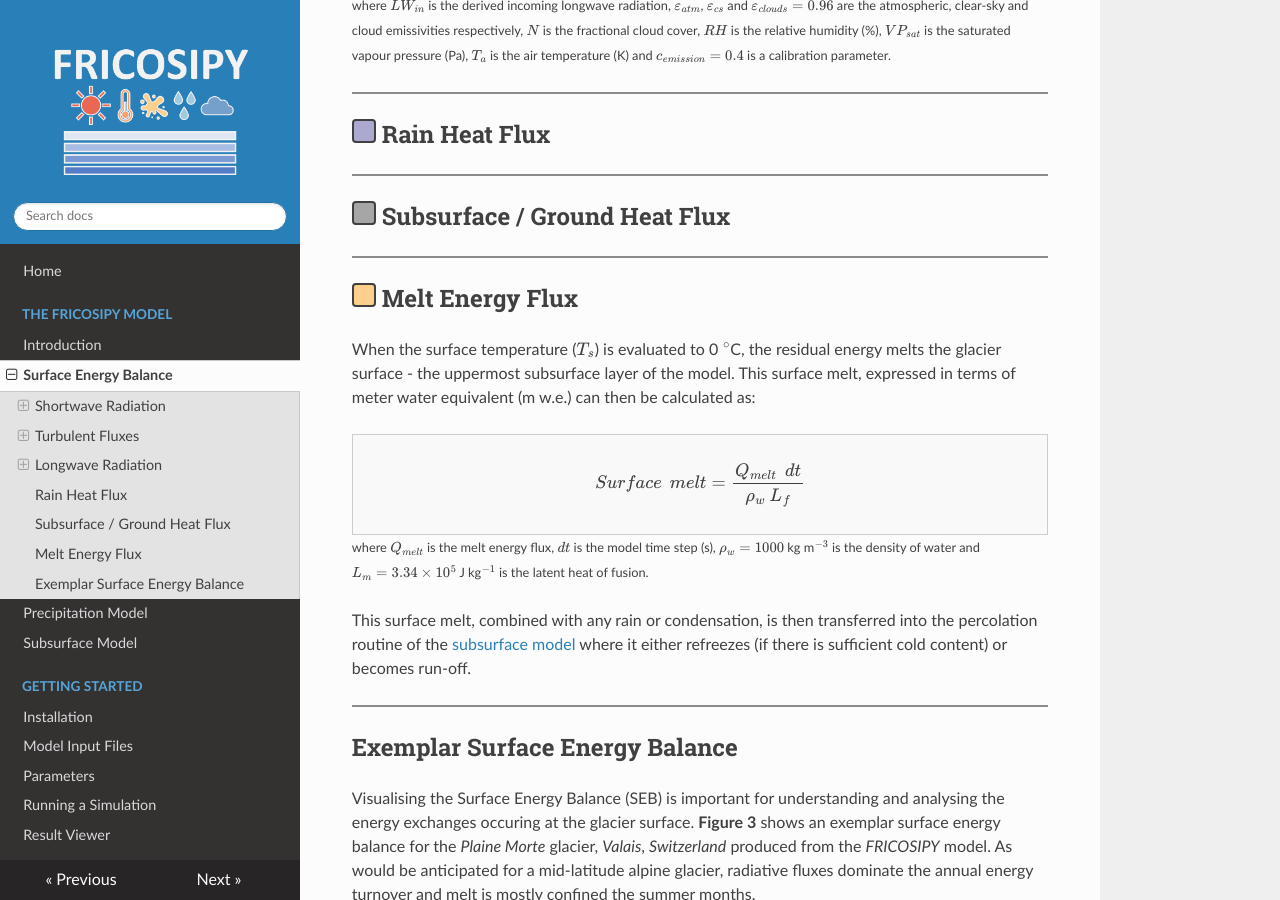
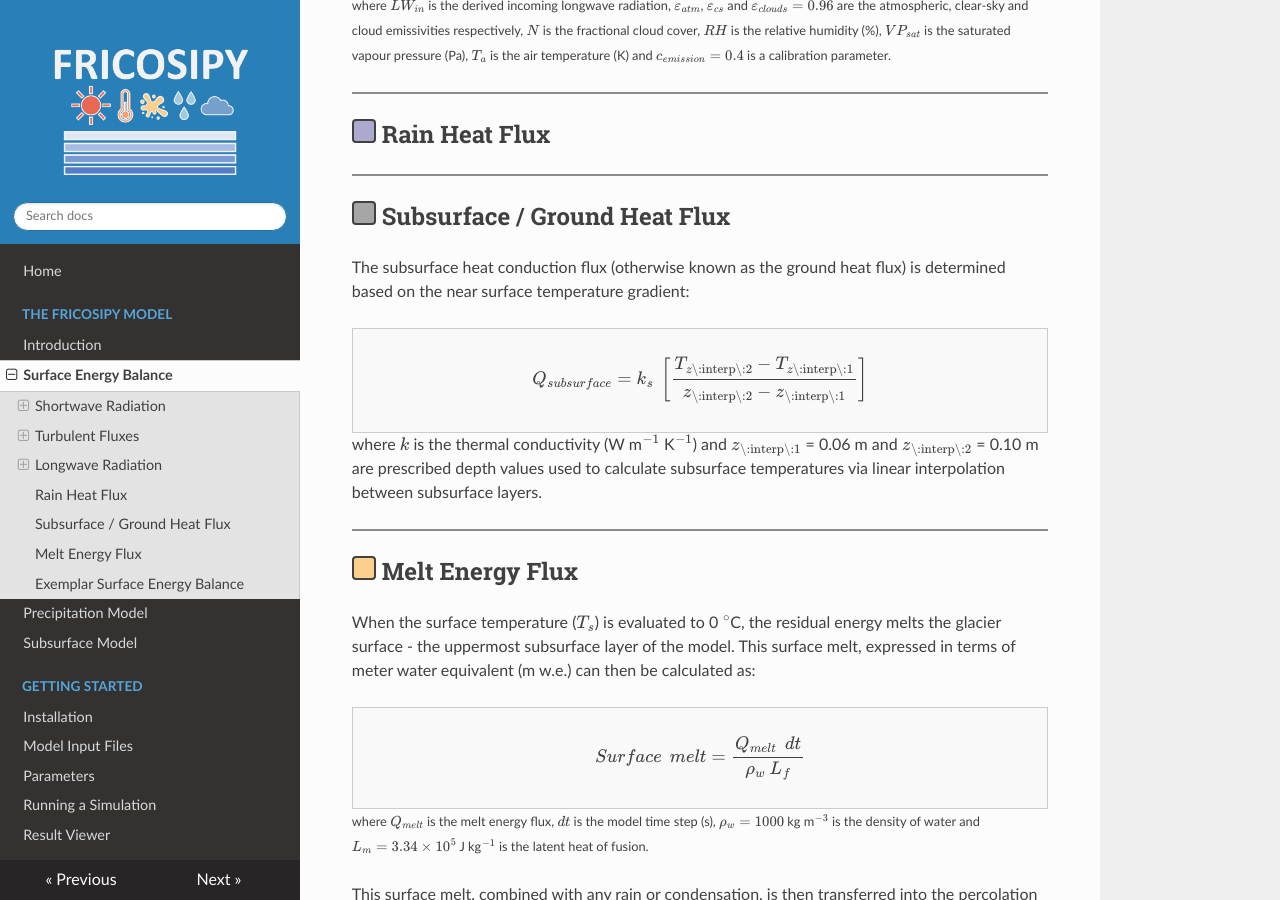
Before and after one commit to MarcusGastaldello/FRICOSIPY, an MkDocs documentation site: the page built from docs/surface_energy_balance.md, in a window 1280 px wide and 900 px high, scrolled down 5263 px. Built offline with MkDocs 1.6.1, drawn with Linux system fonts in a browser that asks for light colours; nearby versions of some CDN libraries.

Commit message:
Update surface_energy_balance.md

```diff
--- a/docs/surface_energy_balance.md
+++ b/docs/surface_energy_balance.md
@@ -215,9 +215,15 @@ $$
 
 ## <span style="display: inline-block; width: 1em; height: 1em;background-color: #A6A6A6; border: 2px solid #404040; border-radius: 4px; "></span> Subsurface / Ground Heat Flux
 
+The subsurface heat conduction flux (otherwise known as the ground heat flux) is determined based on the near surface temperature gradient:
 
+<div style="border:1px solid #ccc; padding:10px; background:#f9f9f9;">
+$$
+Q_{subsurface} = k_{s} \: \left[ \frac{T_{z\text{\:interp\:2}} - T_{z\text{\:interp\:1}}}{z_\text{\:interp\:2} - z_\text{\:interp\:1}} \right]
+$$
+</div>
 
-
+where $k$ is the thermal conductivity (W m$^{-1}$ K$^{-1}$) and $z_\text{\:interp\:1}$ = 0.06 m and $z_\text{\:interp\:2}$ = 0.10 m are prescribed depth values used to calculate subsurface temperatures via linear interpolation between subsurface layers.
 
 <hr style="height:2px; background-color:#8b8b8b; border:none;" />
 
```
